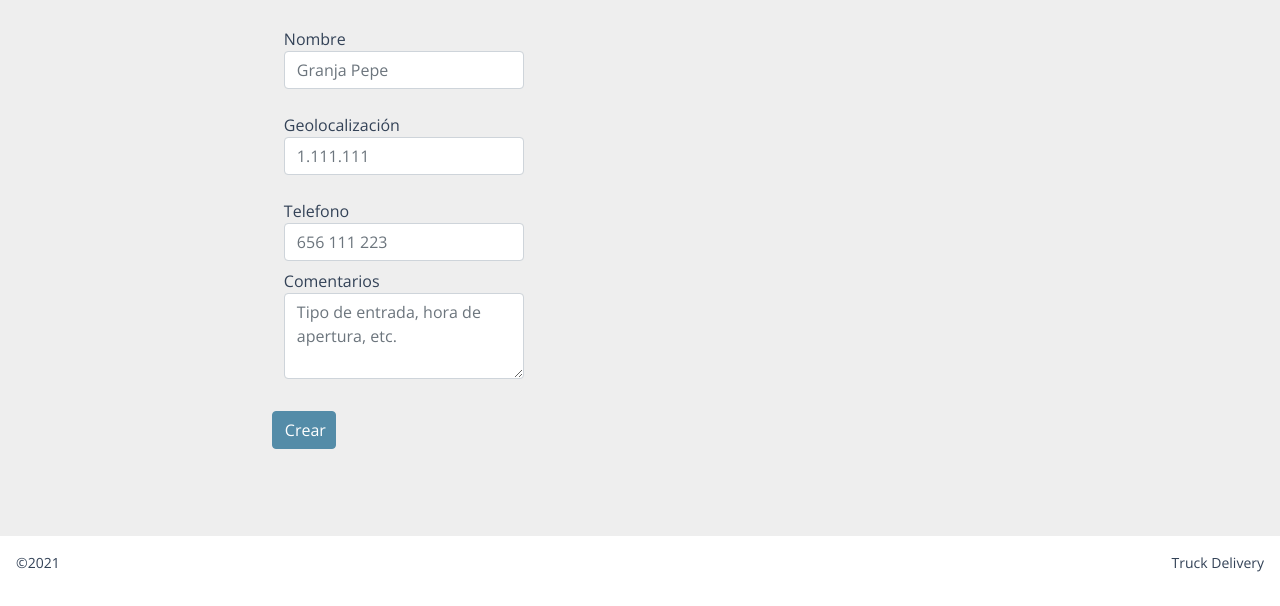
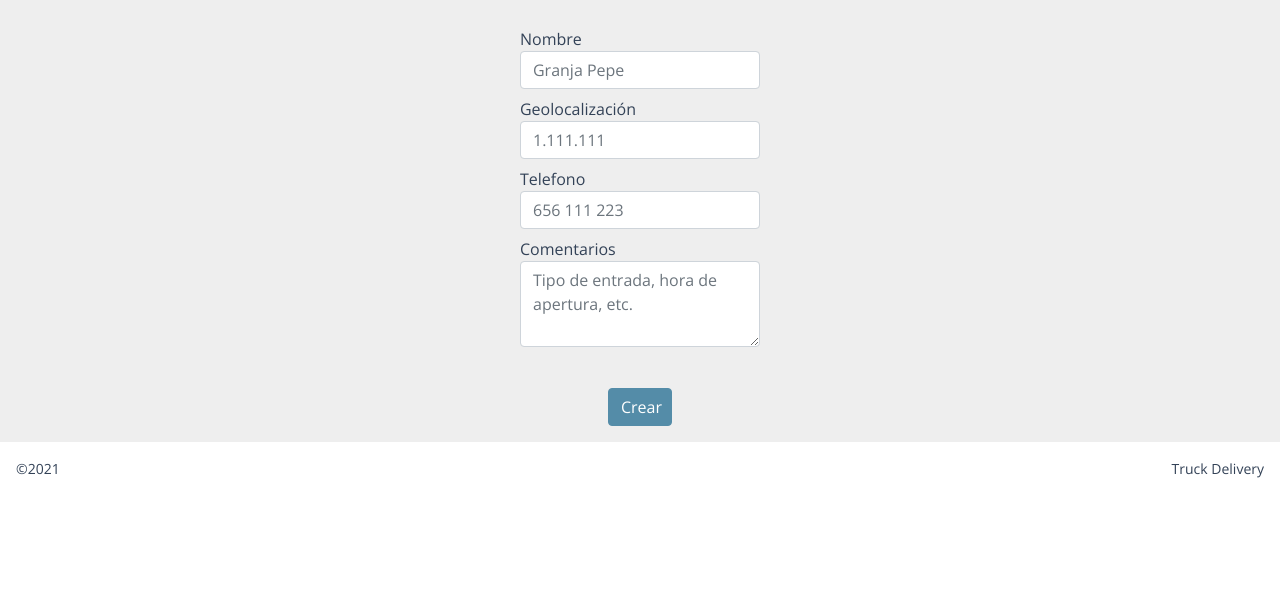
Before and after one commit to mZubeldia/truckdelivery, a React app: page /#/nueva-granja in a window 1280 px wide. Shown: the part 194-800 px from the top of the page. Built offline with nearby package versions, Linux system fonts and the light colour scheme.

Commit message:
center component nueva granja

```diff
--- a/src/components/CreateFarm.js
+++ b/src/components/CreateFarm.js
@@ -9,8 +9,7 @@ const CreateFarm = () => {
 
       <h2 className="main__farm__title">Nueva granja</h2>
       <form action="" method="#" className="row g-3 farm-form">
-        <div className="row">
-          <div className="mb-3">
+        <div className="row form-container">
           <label htmlFor="new-farm" className="form-label">
             Nombre
             <input
@@ -20,8 +19,6 @@ const CreateFarm = () => {
               placeholder="Granja Pepe"
             />
           </label>
-          </div>
-          <div className="mb-3">
           <label htmlFor="location" className="form-label">
             Geolocalización
             <input
@@ -31,7 +28,6 @@ const CreateFarm = () => {
               placeholder="1.111.111"
             />
           </label>
-          </div>
 
           <label htmlFor="phone" className="form-label phone">
             Telefono
@@ -43,7 +39,6 @@ const CreateFarm = () => {
             />
           </label>
 
-          <div className="mb-3">
           <label htmlFor="others" className="form-label">
             Comentarios
             <textarea
@@ -55,7 +50,6 @@ const CreateFarm = () => {
             />
           </label>
         </div>
-        </div>
 
         <button className="btn-farm btn btn-primary">Crear</button>
       </form>
--- a/src/stylesheet/App.scss
+++ b/src/stylesheet/App.scss
@@ -1,6 +1,6 @@
 // Core
+@import "core/variables";
 @import "core/reset";
-@import "core/variables";
 @import "core/mixins";
 
 // Layout
--- a/src/stylesheet/components/_forms.scss
+++ b/src/stylesheet/components/_forms.scss
@@ -1,3 +1,5 @@
+//medias 1920×1080. 1366×768. 360×640.
+
 //styles for createFarm component
 
 .main__farm__title {
@@ -5,22 +7,25 @@
 }
 
 .farm-form {
-  flex-direction: row;
-  // border: 1px solid black;
-  background-color: #eeeeee;
+  display: flex;
+  justify-content: center;
+  //border: solid 1px red;
 
-  display: flex;
-  flex-direction: column;
-  align-content: center;
+  //background-color: #eeeeee;
+
   width: 70%;
   padding: 2%;
-} /*
-  .form-label {
-   // min-width: 50px;
-  }*/
-.phone {
-  width: 14rem;
+
+  .form-container {
+    width: fit-content;
+    display: flex;
+    flex-direction: column;
+    //border: solid 1px black;
+
+    justify-content: center;
+  }
 }
+
 .others {
   height: 80px;
   display: inline-block;
@@ -47,11 +52,7 @@
   width: 70px;
 }
 
-.task-btn {
-  width: 4rem;
-  margin-top: 0.5rem;
-}
-
 .input {
   min-width: 15rem;
+  max-width: 20rem;
 }
--- a/src/stylesheet/components/_links.scss
+++ b/src/stylesheet/components/_links.scss
@@ -18,3 +18,13 @@
   background-color: #548ca8;
   border-color: #548ca8;
 }
+
+.task-btn {
+  width: 4rem;
+  margin-top: 0.5rem;
+}
+
+.btn-farm {
+  position: absolute;
+  bottom: 3%;
+}
```
Lines whose indentation alone changed are shown as unchanged.
